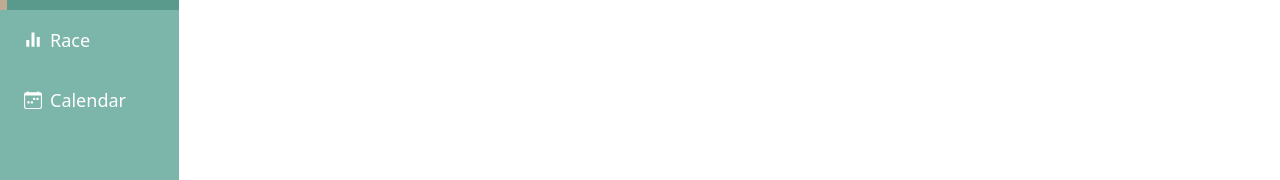
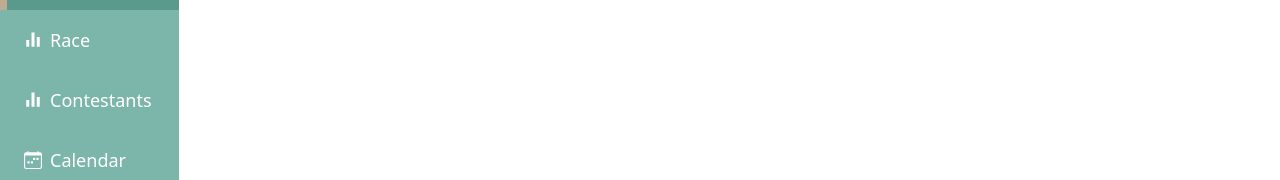
Before and after one commit to hmoa01/race-platform, a React (Vite) app in the folder frontend/: page /dashboard in a window 1280 px wide. Shown: the part 120-300 px from the top of the page. Built offline with nearby package versions, Linux system fonts and the light colour scheme; sample sign-in values are in the browser's storage.

Commit message:
Added contestants page to side menu

```diff
--- a/frontend/src/AppRouter.jsx
+++ b/frontend/src/AppRouter.jsx
@@ -2,6 +2,7 @@ import { Navigate, createBrowserRouter } from 'react-router-dom';
 
 import AuthGuarding from './helpers/AuthGuardian';
 import CalendarPage from './pages/CalendarPage/CalendarPage';
+import ContestantsPage from './pages/ContestantsPage';
 import DashboardPage from './pages/DashboardPage/DashboardPage';
 import Login from './pages/Login/Login';
 import MainLayout from './components/MainLayout/MainLayout';
@@ -23,6 +24,7 @@ const AppRouter = () => {
       children: [
         { path: '/dashboard', element: <DashboardPage />, index: 0 },
         { path: '/dashboard/race', element: <RacePage /> },
+        { path: '/dashboard/contestants', element: <ContestantsPage /> },
         { path: '/dashboard/calendar', element: <CalendarPage /> },
       ],
     },
--- a/frontend/src/components/sidebar/Sidebar.jsx
+++ b/frontend/src/components/sidebar/Sidebar.jsx
@@ -26,6 +26,16 @@ const Sidebar = () => {
             Race
           </div>
         </NavLink>
+        <NavLink
+          to={`/dashboard/contestants/`}
+          className="text-white text-lg flex gap-2 relative items-center px-6 py-4"
+        >
+          <div className="w-[7px] h-full hidden absolute left-0 top-0 bg-[#AF9778]"></div>
+          <div className="flex gap-2 items-center w-full">
+            <RiBarChartFill />
+            Contestants
+          </div>
+        </NavLink>
         <NavLink to={`/dashboard/calendar/`} className="text-white text-lg flex gap-2 relative items-center px-6 py-4">
           <div className="w-[7px] h-full hidden absolute left-0 top-0 bg-[#AF9778]"></div>
           <div className="flex gap-2 items-center w-full">
--- /dev/null
+++ b/frontend/src/pages/ContestantsPage/index.jsx
@@ -0,0 +1,4 @@
+const ContestantsPage = () => {
+  return <div>Contestants page</div>;
+};
+export default ContestantsPage;
```
